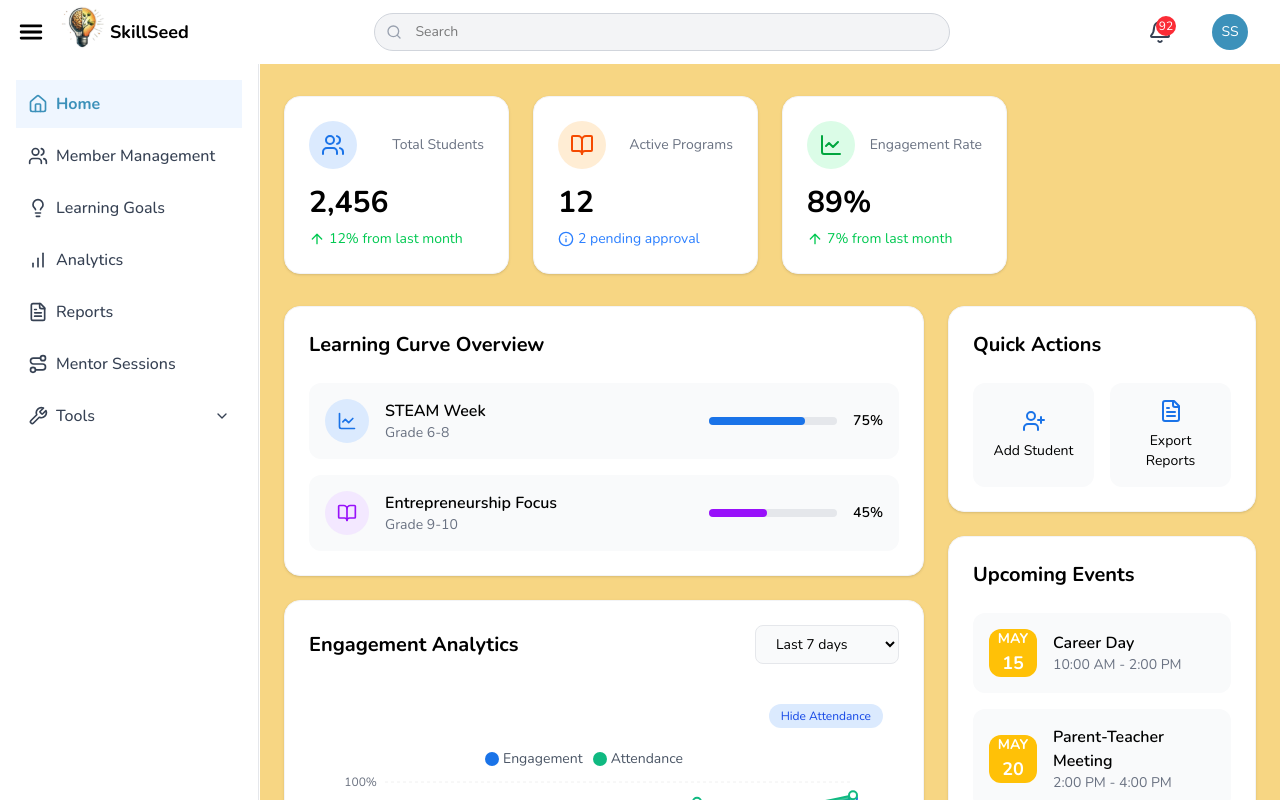
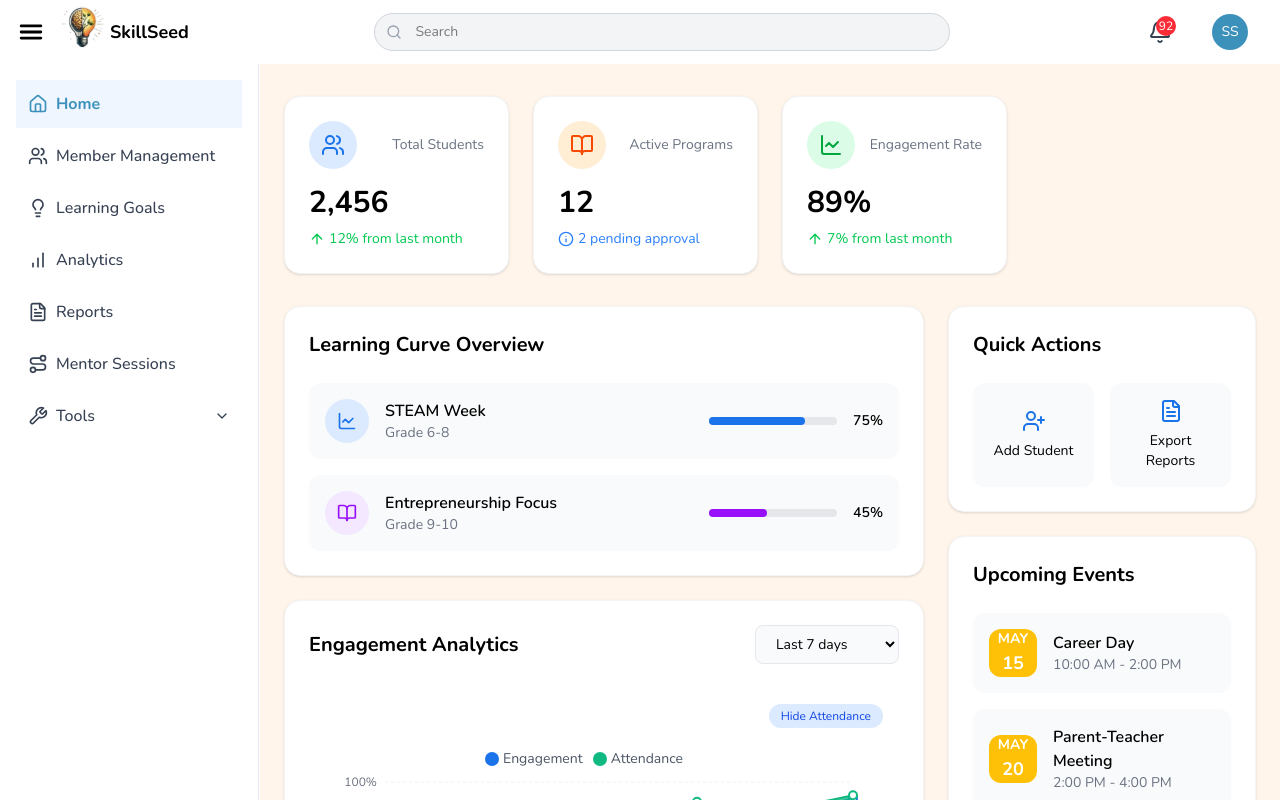
Before and after one commit to Wekraft-001/skillseed-shools, a React (Vite) app: page / in a window 1280 px wide. Shown: the top 800 px of the page. Built offline with nearby package versions, Linux system fonts and the light colour scheme.

Commit message:
changed home colour

```diff
--- a/src/components/MainContent.tsx
+++ b/src/components/MainContent.tsx
@@ -159,7 +159,7 @@ const EngagementChart = () => {
 
 const MainContent = () => {
   return (
-    <div className="bg-[#F7D683] min-h-[calc(100vh-80px)] font-nunito">
+    <div className="bg-[#FFF5EB] min-h-[calc(100vh-80px)] font-nunito">
       <div className="container mx-auto px-6 py-8">
         {/* Dashboard Overview */}
         <div
```
